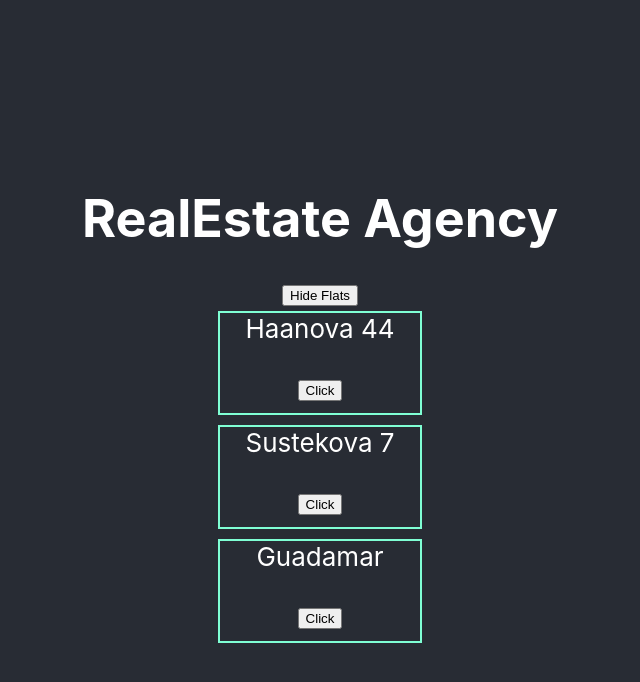
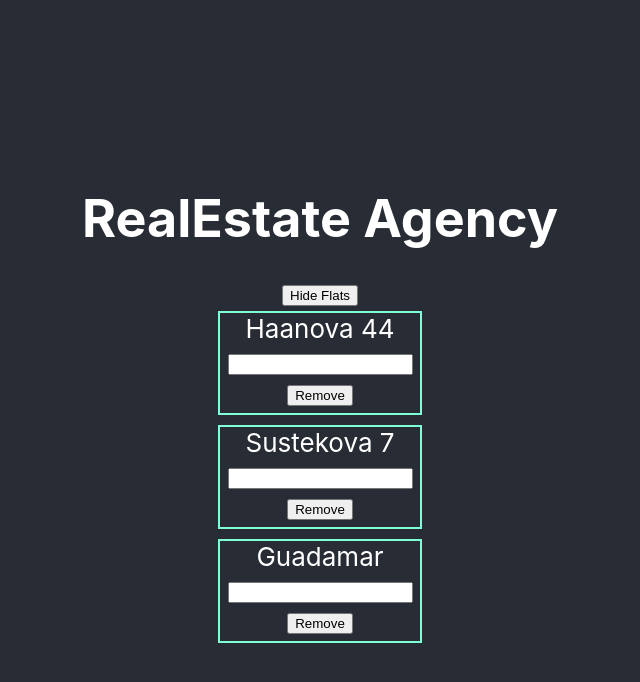
Before and after one commit to DmitriyVetrov/rocket-jump, a React (Create React App) app: page / in a window 1280 px wide. Both pictures are taken after a click on the button "Show Flats". Shown: the top 682 px of the page, without its empty margins (320-960 px from the left). Built offline with nearby package versions, Linux system fonts and the light colour scheme.

Commit message:
unit #20 - remove dynamic list item

```diff
--- a/src/App.js
+++ b/src/App.js
@@ -6,13 +6,26 @@ import Realt from "./Components/Realt";
 class App extends Component {
   state = {
     flats: [
-      { addres: "Haanova 44", square: "72" },
-      { addres: "Sustekova 7", square: "29" },
-      { addres: "Guadamar", square: "61" },
+      { address: "Haanova 44", square: "72" },
+      { address: "Sustekova 7", square: "29" },
+      { address: "Guadamar", square: "61" },
     ],
     pageTitle: "RealEstate Agency",
     showFlats: false,
   };
+  handle(ind, newAddress) {
+    const tempflats = [...this.state.flats];
+    tempflats[ind].address = newAddress;
+    this.setState({ flats: tempflats });
+  }
+
+  removeFlat(ind) {
+    const temp = [...this.state.flats];
+    temp.splice(ind, 1);
+    this.setState({
+      flats: temp,
+    });
+  }
 
   render() {
     let flats = null;
@@ -21,11 +34,10 @@ class App extends Component {
       flats = this.state.flats.map((f, i) => {
         return (
           <Realt
-            name={f.addres}
+            name={f.address}
             key={i}
-            onChangeRealt={() => {
-              this.setState({ pageTitle: "changed from " + f.addres });
-            }}
+            changeFlatAddress={(event) => this.handle(i, event.target.value)}
+            removeFlat={this.removeFlat.bind(this, i)}
           />
         );
       });
--- a/src/Components/Realt.jsx
+++ b/src/Components/Realt.jsx
@@ -6,16 +6,10 @@ function Realt(props) {
     <>
       <div className={classes.item}>
         {props.name}
-        <p>
-          <button
-            onClick={props.onChangeRealt.bind(
-              props.onChangeRealt,
-              "Changed by " + props.name
-            )}
-          >
-            Click
-          </button>
-        </p>
+        <br />
+        <input type='text' onChange={props.changeFlatAddress} />
+        <br />
+        <button onClick={props.removeFlat}>Remove</button>
       </div>
     </>
   );
```
